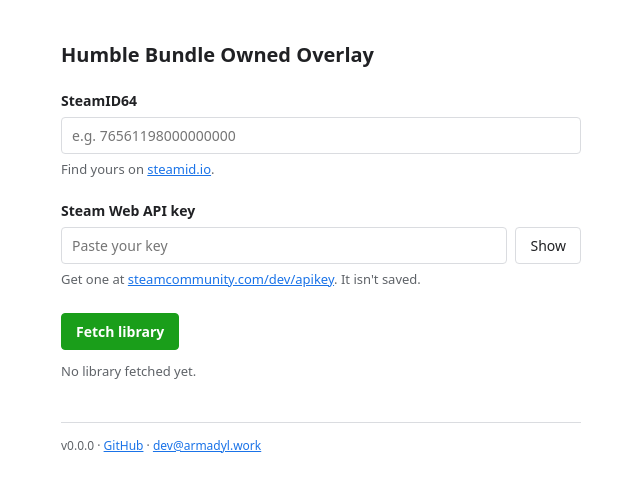
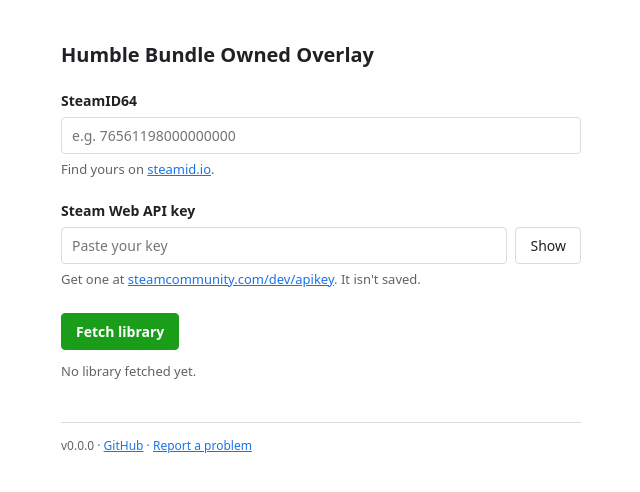
Before and after one commit to Armadyl00/humble-owned-overlay, a browser extension: page options.html in a window 1280 px wide. Shown: the full height of the page, 319-959 px from the left. Drawn offline with Linux system fonts and the light colour scheme.

Commit message:
Link settings footer to GitHub issues

```diff
--- a/options.html
+++ b/options.html
@@ -113,7 +113,7 @@
     <footer>
       <span id="version"></span> ·
       <a href="https://github.com/Armadyl00/humble-owned-overlay" target="_blank" rel="noopener">GitHub</a> ·
-      <a href="mailto:dev@armadyl.work">dev@armadyl.work</a>
+      <a href="https://github.com/Armadyl00/humble-owned-overlay/issues" target="_blank" rel="noopener">Report a problem</a>
     </footer>
   </main>
 
```
